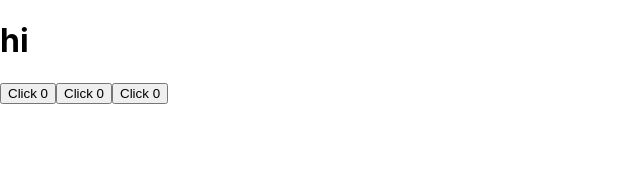
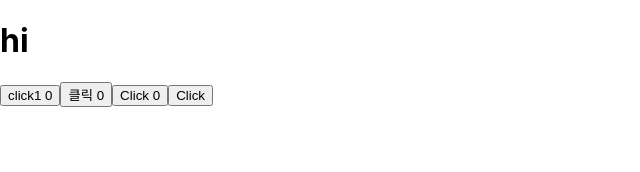
Before and after one commit to dhadbs2/react-basic, a React (Create React App) app: page / in a window 1280 px wide. Shown: the top 172 px of the page, without its empty margins (0-640 px from the left). Built offline with nearby package versions, Linux system fonts and the light colour scheme.

Commit message:
[update] props

```diff
--- a/src/App.js
+++ b/src/App.js
@@ -3,12 +3,18 @@
 
 function App() {
 
+  const [buttonName, setButtonName] = useState('클릭');
+  const clickButton = () => {
+    setButtonName('click');
+  }
+
   return (
     <div className="App">
       <h1>hi</h1>
+      <Counter click="click1"/>
+      <Counter click={buttonName}/>
       <Counter/>
-      <Counter/>
-      <Counter/>
+      <button onClick={clickButton}>Click</button>
   </div>
   );
 }
--- a/src/components/Counter.js
+++ b/src/components/Counter.js
@@ -1,14 +1,15 @@
 import React, { useState } from 'react';
 
-const Counter = () => {
+const Counter = (props) => {
     const [count, setCount] = useState(0);
 
     const increment = () => {
       setCount(count + 1);
     }
+    const clickString = props.click || 'Click';
 
     return (
-      <button onClick={increment}>Click {count}</button>
+      <button onClick={increment}>{clickString} {count}</button>
 
     );
 };
```
